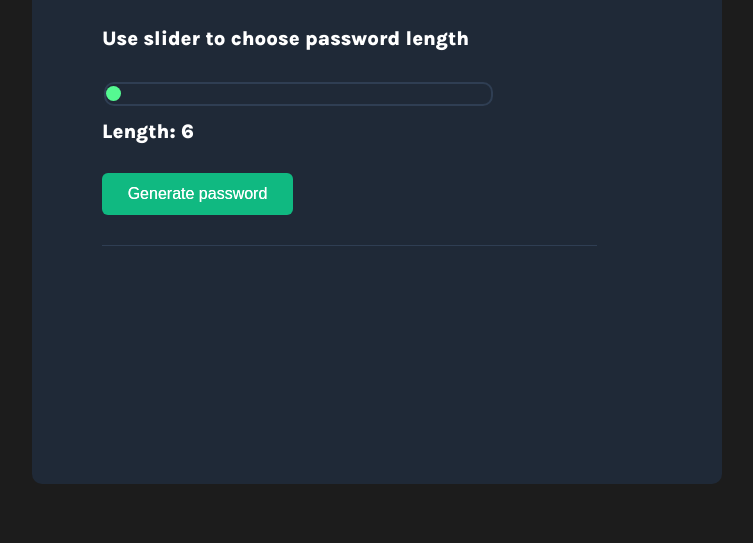
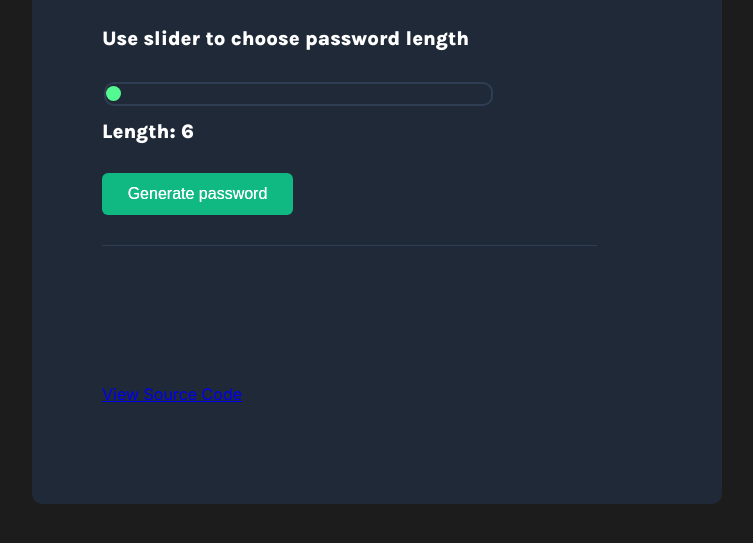
Before and after one commit to itsbishalb/Password-Generator, a plain HTML site: page index.html in a window 1280 px wide. Shown: the part 393-936 px from the top of the page, without its empty margins (263-1016 px from the left). Drawn offline with Linux system fonts and the light colour scheme.

Commit message:
Added Github Link

```diff
--- a/index.html
+++ b/index.html
@@ -32,7 +32,8 @@
                 <button type="button" class="fa copy-button" onclick="copyPassword(2)">&#xf0c5;</button>
             </div>
         </div>
-        <p id="copy-msg">Password Copied Successfully</p>
+        <p  id="copy-msg">Password Copied Successfully</p>
+        <a class="github" href="https://github.com/itsbishalb/Password-Generator">View Source Code</a>
     </div>
 </body>
 </html>
```
